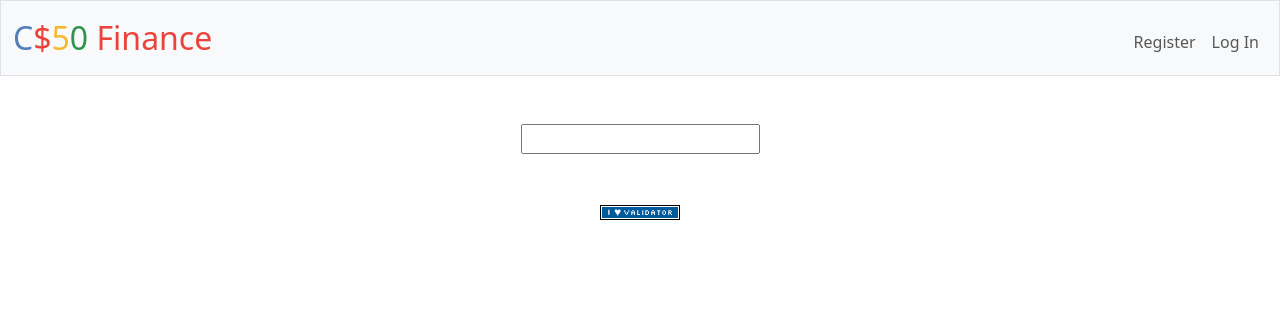
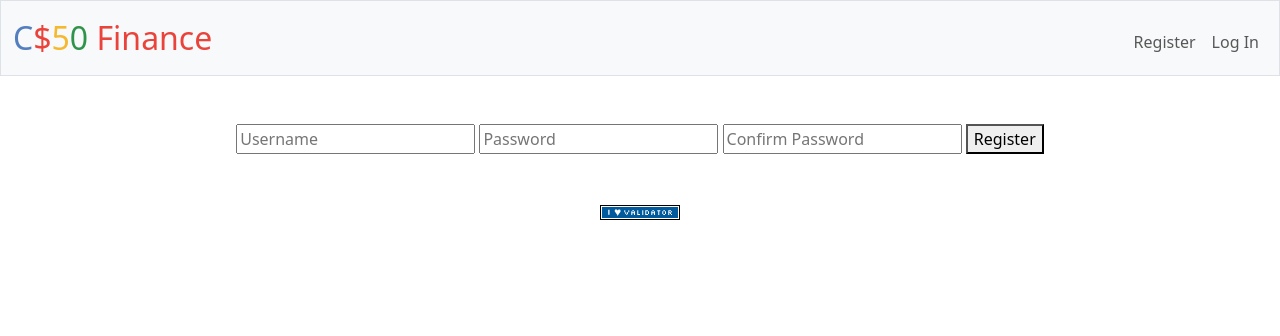
Before and after one commit to Adan1816/Flask-Project-Finance, a Flask app: template templates/register.html in a window 1280 px wide. Shown: the top 336 px of the page. Run offline with Flask 3, Linux system fonts and the light colour scheme; the template is opened without the code that fills it, so the values that code supplies are empty; some libraries are stand-ins or nearby versions.

Commit message:
registration form completed

```diff
--- a/app.py
+++ b/app.py
@@ -112,7 +112,29 @@ def quote():
 @app.route("/register", methods=["GET", "POST"])
 def register():
     """Register user"""
-    return apology("TODO")
+    if request.method == "POST":
+        username = request.form.get("username")
+        if not username:
+            return apology("invalid username", 403)
+        password = request.form.get("password")
+        if not password:
+            return apology("invalid password", 403)
+        confirmation = request.form.get("confirmation")
+        if not confirmation:
+            return apology("invalid password")
+        if password != confirmation:
+            return apology("passwords do not match", 403)
+
+        pw_hash = generate_password_hash(password)
+
+        db.execute("INSERT INTO users (username, hash) VALUES(?, ?)", username, pw_hash)
+        return redirect("/login")
+
+    else:
+
+       return render_template("register.html")
+
+
 
 
 @app.route("/sell", methods=["GET", "POST"])
--- a/templates/register.html
+++ b/templates/register.html
@@ -7,7 +7,10 @@
 {% block main %}
 
     <form action="/register" method="post">
-        <input type="text">
+        <input type="text" name="username" placeholder="Username">
+        <input type="text" name="password" placeholder="Password">
+        <input type="text" name="confirmation" placeholder="Confirm Password">
+        <button type="submit">Register</button>
     </form>
 
 {% endblock %}
```
Also changed, not shown: finance.db.
